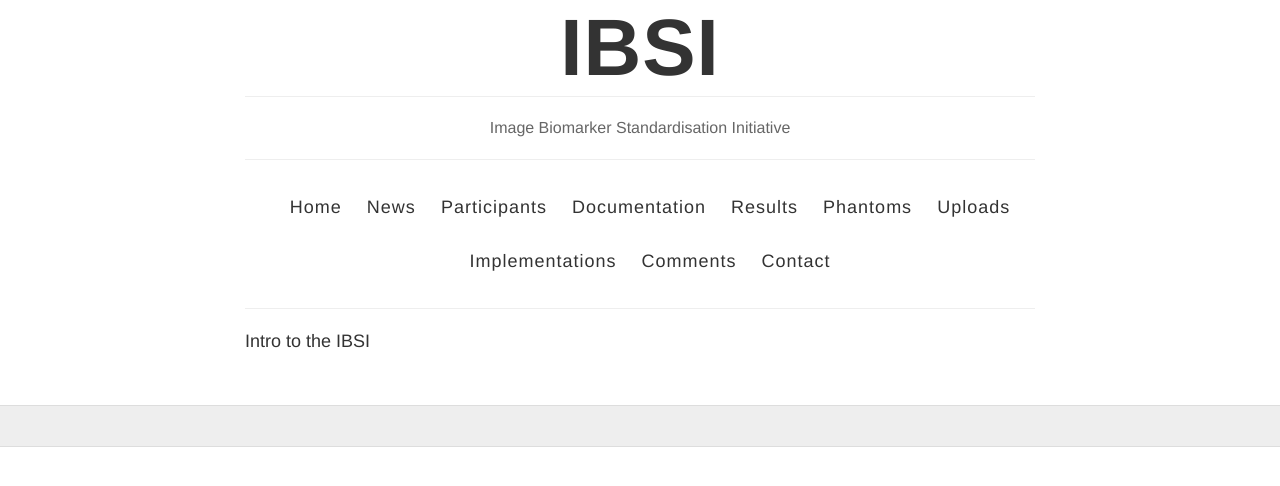
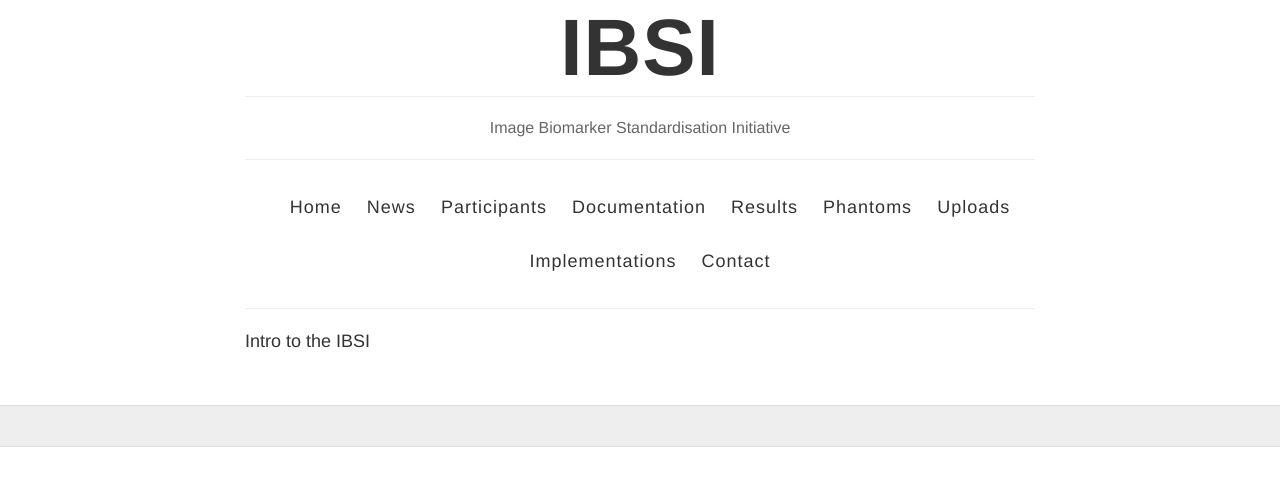
Before and after one commit to rkpandya/IBSI-test, a Jekyll site: the page built from index.html, in a window 1280 px wide. Shown: the top 486 px of the page. Built offline with Jekyll 4.4.1, drawn with Linux system fonts in a browser that asks for light colours.

Commit message:
Update default.html

```diff
--- a/_layouts/default.html
+++ b/_layouts/default.html
@@ -37,7 +37,6 @@
             <a href="{{ site.baseurl }}/phantoms">Phantoms</a>
             <a href="{{ site.baseurl }}/uploads">Uploads</a>
             <a href="{{ site.baseurl }}/implementations">Implementations</a>
-	    <a href="{{ site.baseurl }}/comments">Comments</a>
             <a href="{{ site.baseurl }}/contact">Contact</a>
           </nav>
         </header>
```
